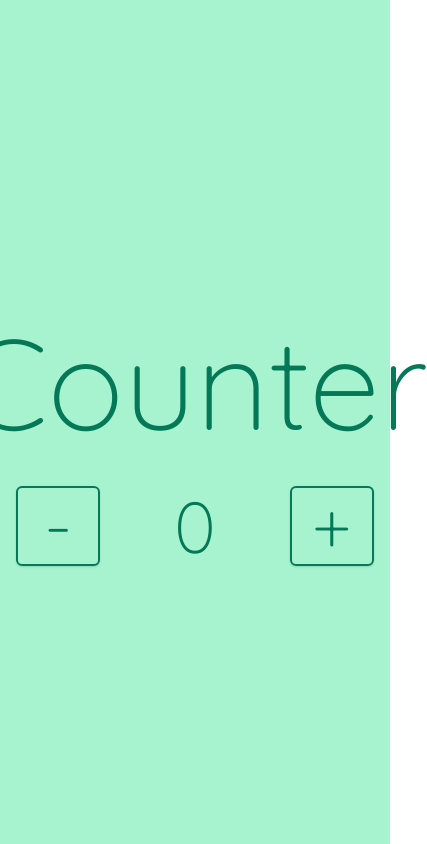
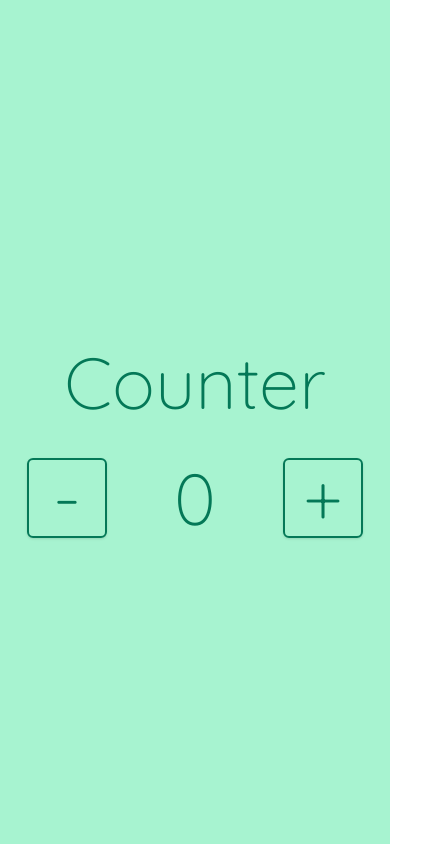
Before and after one commit to TomasAyerbe/counter, a plain HTML site: page index.html in a window 390 px wide. Shown: the whole page, 427 px wide, since content can reach past the window. Drawn offline with nearby package versions, Linux system fonts and the light colour scheme.

Commit message:
Errors in Responsive Design were fixed

```diff
--- a/index.html
+++ b/index.html
@@ -14,11 +14,11 @@
 </head>
 <body>
     <div class="flex flex-col justify-center items-center h-screen bg-emerald-200">
-        <h1 class="my-10 text-9xl text-emerald-700">Counter</h1>
+        <h1 class="my-10 text-7xl sm:text-9xl text-emerald-700">Counter</h1>
         <div class="max-w-full flex justify-center items-center">
-            <button id="sub-button" class="mx-4 sm:mx-10 w-24 h-20 border-2 rounded-md border-solid border-emerald-700 text-7xl text-emerald-700 shadow hover:shadow-lg duration-500 ">-</button>
+            <button id="sub-button" class="sm:mx-10 w-20 sm:w-24 h-20 border-2 rounded-md border-solid border-emerald-700 text-7xl text-emerald-700 shadow hover:shadow-lg duration-500 ">-</button>
             <p id="counter" class="mx-4 sm:mx-10 w-36 text-7xl text-center text-emerald-700"></p>
-            <button id="sum-button" class="mx-4 sm:mx-10 w-24 h-20 border-2 rounded-md border-solid border-emerald-700 text-7xl text-emerald-700 shadow hover:shadow-lg duration-500">+</button>
+            <button id="sum-button" class="sm:mx-10 w-20 sm:w-24 h-20 border-2 rounded-md border-solid border-emerald-700 text-7xl text-emerald-700 shadow hover:shadow-lg duration-500">+</button>
         </div>
     </div>
 </body>
```
